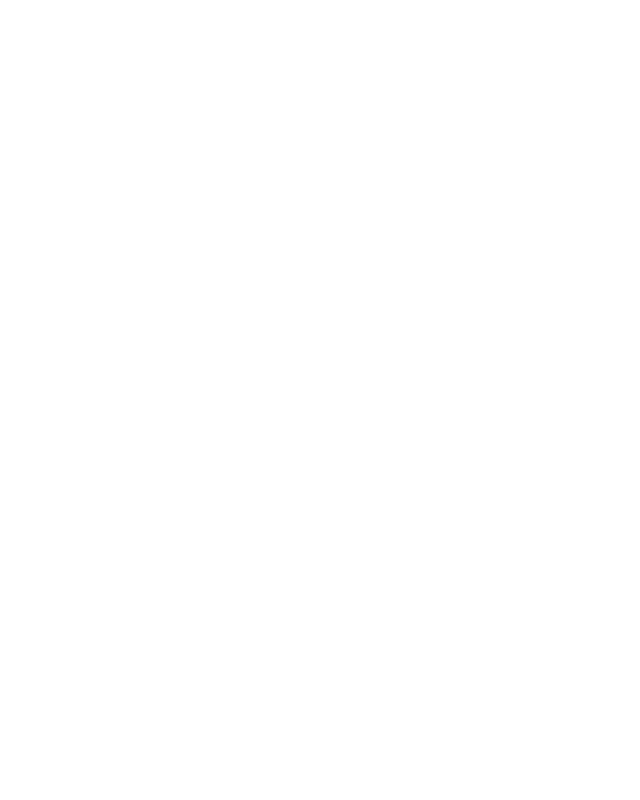
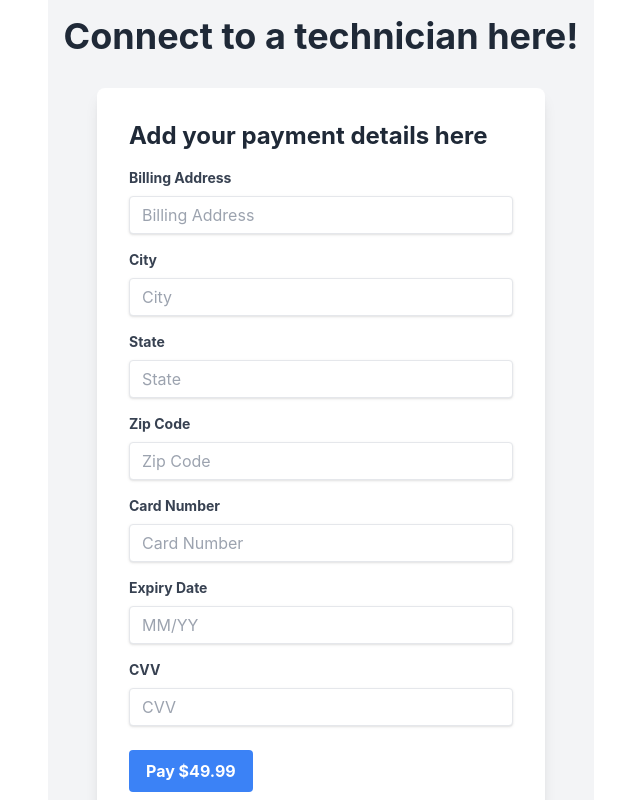
Before and after one commit to aleroas/HVAC2GO, a React (Vite) app: page /connect-technician in a window 1280 px wide. Before the commit this address had no page. Shown: the top 800 px of the page, without its empty margins (319-959 px from the left). Built offline with nearby package versions, Linux system fonts and the light colour scheme.

Commit message:
updated react code

```diff
--- a/src/App.jsx
+++ b/src/App.jsx
@@ -1,8 +1,9 @@
-import { BrowserRouter as Router, Route, Routes } from 'react-router-dom'; //allows us to create our SPA  with multiple views and enables navigation between these views without refreshing the entire page.
+import { BrowserRouter as Router, Route, Routes } from 'react-router-dom';
 import LandingPage from './components/LandingPage';
 import HeatingWalkthrough from './components/HeatingWalkthrough';
 import VentilationWalkthrough from './components/VentilationWalkthrough';
 import AirConditioningWalkthrough from './components/AirConditioningWalkthrough';
+import ConnectTechnician from './components/ConnectTechnician';
 
 function App() {
   return (
@@ -12,6 +13,7 @@
         <Route path="/heating" element={<HeatingWalkthrough />} />
         <Route path="/ventilation" element={<VentilationWalkthrough />} />
         <Route path="/air-conditioning" element={<AirConditioningWalkthrough />} />
+        <Route path="/connect-technician" element={<ConnectTechnician />} />
       </Routes>
     </Router>
   );
--- a/src/components/AirConditioningWalkthrough.jsx
+++ b/src/components/AirConditioningWalkthrough.jsx
@@ -1,4 +1,6 @@
+// src/components/AirConditioningWalkthrough.jsx
 import { motion } from 'framer-motion';
+import { Link } from 'react-router-dom';
 
 const AirConditioningWalkthrough = () => {
   return (
@@ -10,6 +12,16 @@
     >
       <h1 className="text-4xl font-bold text-gray-800">Air Conditioning Walkthrough</h1>
       <p className="mt-4 text-xl text-gray-600">Here's how to diagnose common Air Conditioning problems...</p>
+
+      {/* Connect Button */}
+      <div className="mt-8">
+        <p className="text-lg font-medium text-gray-800 mb-4">Need more help? Connect with one of our technicians!</p>
+        <Link to="/connect-technician">
+          <button className="px-4 py-2 text-lg font-medium text-white bg-teal-500 rounded hover:bg-teal-700">
+            Connect
+          </button>
+        </Link>
+      </div>
     </motion.div>
   );
 };
--- /dev/null
+++ b/src/components/ConnectTechnician.jsx
@@ -0,0 +1,142 @@
+// src/components/ConnectTechnician.jsx
+import { useState, useEffect } from 'react';
+import { motion } from 'framer-motion';
+
+const ConnectTechnician = () => {
+  const [isTextVisible, setTextVisible] = useState(false);
+
+  useEffect(() => {
+    setTimeout(() => setTextVisible(true), 500);
+  }, []);
+
+  const handlePaymentSubmit = (event) => {
+    event.preventDefault();
+    // Handle payment submission logic here
+  };
+
+  return (
+    <div className="flex flex-col items-center justify-center min-h-screen bg-gray-100 p-4">
+      {/* Sliding Text */}
+      {isTextVisible && (
+        <motion.h1
+          initial={{ x: -1000 }}
+          animate={{ x: 0 }}
+          transition={{ duration: 1 }}
+          className="text-4xl font-bold text-center text-gray-800 mb-8"
+        >
+          Connect to a technician here!
+        </motion.h1>
+      )}
+
+      {/* Payment Form */}
+      <div className="bg-white p-8 rounded-lg shadow-lg w-full max-w-md">
+        <h2 className="text-2xl font-bold text-gray-800 mb-4">Add your payment details here</h2>
+        <form onSubmit={handlePaymentSubmit}>
+          {/* Billing Address Fields */}
+          <div className="mb-4">
+            <label className="block text-gray-700 text-sm font-bold mb-2" htmlFor="address">
+              Billing Address
+            </label>
+            <input
+              className="shadow appearance-none border rounded w-full py-2 px-3 text-gray-700 leading-tight focus:outline-none focus:shadow-outline"
+              id="address"
+              type="text"
+              placeholder="Billing Address"
+            />
+          </div>
+          <div className="mb-4">
+            <label className="block text-gray-700 text-sm font-bold mb-2" htmlFor="city">
+              City
+            </label>
+            <input
+              className="shadow appearance-none border rounded w-full py-2 px-3 text-gray-700 leading-tight focus:outline-none focus:shadow-outline"
+              id="city"
+              type="text"
+              placeholder="City"
+            />
+          </div>
+          <div className="mb-4">
+            <label className="block text-gray-700 text-sm font-bold mb-2" htmlFor="state">
+              State
+            </label>
+            <input
+              className="shadow appearance-none border rounded w-full py-2 px-3 text-gray-700 leading-tight focus:outline-none focus:shadow-outline"
+              id="state"
+              type="text"
+              placeholder="State"
+            />
+          </div>
+          <div className="mb-4">
+            <label className="block text-gray-700 text-sm font-bold mb-2" htmlFor="zip">
+              Zip Code
+            </label>
+            <input
+              className="shadow appearance-none border rounded w-full py-2 px-3 text-gray-700 leading-tight focus:outline-none focus:shadow-outline"
+              id="zip"
+              type="text"
+              placeholder="Zip Code"
+            />
+          </div>
+
+          {/* Card Details */}
+          <div className="mb-4">
+            <label className="block text-gray-700 text-sm font-bold mb-2" htmlFor="card-number">
+              Card Number
+            </label>
+            <input
+              className="shadow appearance-none border rounded w-full py-2 px-3 text-gray-700 leading-tight focus:outline-none focus:shadow-outline"
+              id="card-number"
+              type="text"
+              placeholder="Card Number"
+            />
+          </div>
+          <div className="mb-4">
+            <label className="block text-gray-700 text-sm font-bold mb-2" htmlFor="expiry-date">
+              Expiry Date
+            </label>
+            <input
+              className="shadow appearance-none border rounded w-full py-2 px-3 text-gray-700 leading-tight focus:outline-none focus:shadow-outline"
+              id="expiry-date"
+              type="text"
+              placeholder="MM/YY"
+            />
+          </div>
+          <div className="mb-6">
+            <label className="block text-gray-700 text-sm font-bold mb-2" htmlFor="cvv">
+              CVV
+            </label>
+            <input
+              className="shadow appearance-none border rounded w-full py-2 px-3 text-gray-700 leading-tight focus:outline-none focus:shadow-outline"
+              id="cvv"
+              type="text"
+              placeholder="CVV"
+            />
+          </div>
+          <div className="flex items-center justify-between">
+            <button
+              className="bg-blue-500 hover:bg-blue-700 text-white font-bold py-2 px-4 rounded focus:outline-none focus:shadow-outline"
+              type="submit"
+            >
+              Pay $49.99
+            </button>
+          </div>
+        </form>
+
+        {/* Connect Via Icons */}
+        <div className="mt-8 text-center">
+          <p className="text-lg font-medium text-gray-800 mb-4">Connect Via..</p>
+          <div className="flex justify-center space-x-4">
+            <a href="your-zoom-link-here" target="_blank" rel="noopener noreferrer">
+              <img src="/images/zoom-icon.png" alt="Zoom" className="w-12 h-12" />
+            </a>
+            <a href="your-google-meet-link-here" target="_blank" rel="noopener noreferrer">
+              <img src="/images/google-meet-icon.png" alt="Google Meet" className="w-12 h-12" />
+            </a>
+          </div>
+        </div>
+      </div>
+    </div>
+  );
+};
+
+export default ConnectTechnician;
--- a/src/components/HeatingWalkthrough.jsx
+++ b/src/components/HeatingWalkthrough.jsx
@@ -1,5 +1,5 @@
-//animation for our project
 import { motion } from 'framer-motion';
+import { Link } from 'react-router-dom';
 
 const HeatingWalkthrough = () => {
   return (
@@ -11,6 +11,17 @@
     >
       <h1 className="text-4xl font-bold text-gray-800">Heating Walkthrough</h1>
       <p className="mt-4 text-xl text-gray-600">Here's how to diagnose common Heating problems...</p>
+      {/* will add content here */}
+
+      {/* Connect Button */}
+      <div className="mt-8">
+        <p className="text-lg font-medium text-gray-800 mb-4">Need more help? Connect with one of our technicians!</p>
+        <Link to="/connect-technician">
+          <button className="px-4 py-2 text-lg font-medium text-white bg-teal-500 rounded hover:bg-teal-700">
+            Connect
+          </button>
+        </Link>
+      </div>
     </motion.div>
   );
 };
--- a/src/components/VentilationWalkthrough.jsx
+++ b/src/components/VentilationWalkthrough.jsx
@@ -1,4 +1,6 @@
+// src/components/VentilationWalkthrough.jsx
 import { motion } from 'framer-motion';
+import { Link } from 'react-router-dom';
 
 const VentilationWalkthrough = () => {
   return (
@@ -10,6 +12,16 @@
     >
       <h1 className="text-4xl font-bold text-gray-800">Ventilation Walkthrough</h1>
       <p className="mt-4 text-xl text-gray-600">Here's how to diagnose common Ventilation problems...</p>
+
+      {/* Connect Button */}
+      <div className="mt-8">
+        <p className="text-lg font-medium text-gray-800 mb-4">Need more help? Connect with one of our technicians!</p>
+        <Link to="/connect-technician">
+          <button className="px-4 py-2 text-lg font-medium text-white bg-teal-500 rounded hover:bg-teal-700">
+            Connect
+          </button>
+        </Link>
+      </div>
     </motion.div>
   );
 };
--- a/src/server/index.js
+++ b/src/server/index.js
@@ -24,13 +24,8 @@
 const __filename = fileURLToPath(import.meta.url);
 const __dirname = path.dirname(__filename);
 
-<<<<<<< HEAD
 // Serve static files from the "dist" directory
 app.use(express.static(path.join(__dirname, '../../dist')));
-=======
-// Serve static files from the "dist" directory at the root of the project
-app.use(express.static(path.join(__dirname, '..', '..', 'dist')));
->>>>>>> d0b2c0e2c82932ca6171a72d879f716f06b04576
 
 // Connect to MongoDB
 mongoose.connect(MONGO_CONNECTION_STRING, {
@@ -47,16 +42,10 @@
     console.error('Mongo connection error: ', err.message);
   });
 
-<<<<<<< HEAD
 // API routes
 app.use('/api', userRoutes);
 
 // Serve the React app for all other routes
 app.get('*', (req, res) => {
   res.sendFile(path.join(__dirname, '../../dist', 'index.html'));
-=======
-// Handle all other routes by serving the index.html
-app.get('*', (req, res) => {
-  res.sendFile(path.join(__dirname, '..', '..', 'dist', 'index.html'));
->>>>>>> d0b2c0e2c82932ca6171a72d879f716f06b04576
 });
```
